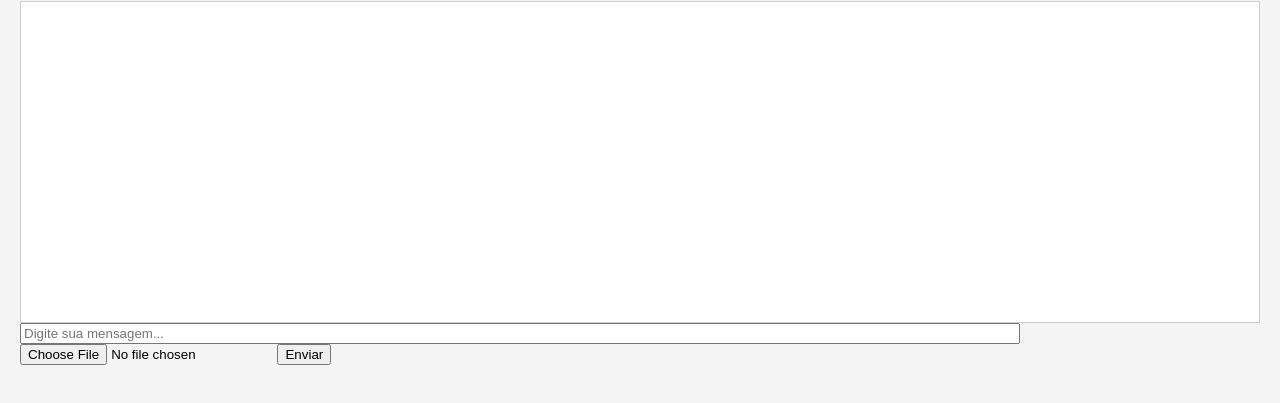
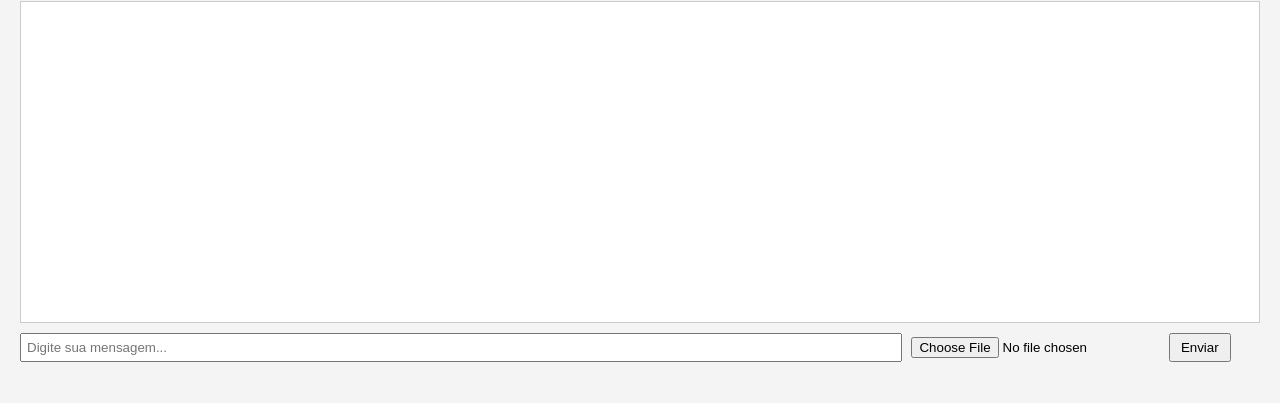
Before and after one commit to Aviator102/testeapigemine, a plain HTML site: page index.html in a window 1280 px wide. Shown: the part 79-482 px from the top of the page. Drawn offline with Linux system fonts and the light colour scheme.

Commit message:
Update index.html

```diff
--- a/index.html
+++ b/index.html
@@ -16,9 +16,17 @@
             height: 300px;
             overflow-y: scroll;
             background: white;
+            margin-bottom: 10px;
         }
         #message {
-            width: 80%;
+            width: 70%;
+            padding: 5px;
+        }
+        #fileInput {
+            margin-left: 5px;
+        }
+        button {
+            padding: 5px 10px;
         }
     </style>
 </head>
@@ -36,18 +44,20 @@
             const fileInput = document.getElementById('fileInput');
             const chat = document.getElementById('chat');
 
+            // Adiciona mensagem ao chat
             if (message) {
                 chat.innerHTML += `<div>${message}</div>`;
                 document.getElementById('message').value = '';
             }
 
+            // Envio de arquivo
             if (fileInput.files.length > 0) {
                 const file = fileInput.files[0];
                 const formData = new FormData();
                 formData.append('file', file);
 
                 // Enviar arquivo para o backend
-                fetch('/upload', {
+                fetch('/api/upload', {
                     method: 'POST',
                     body: formData
                 })
@@ -57,6 +67,7 @@
                 })
                 .catch(error => {
                     console.error('Erro:', error);
+                    chat.innerHTML += `<div>Erro ao analisar o arquivo.</div>`;
                 });
             }
         });
```
